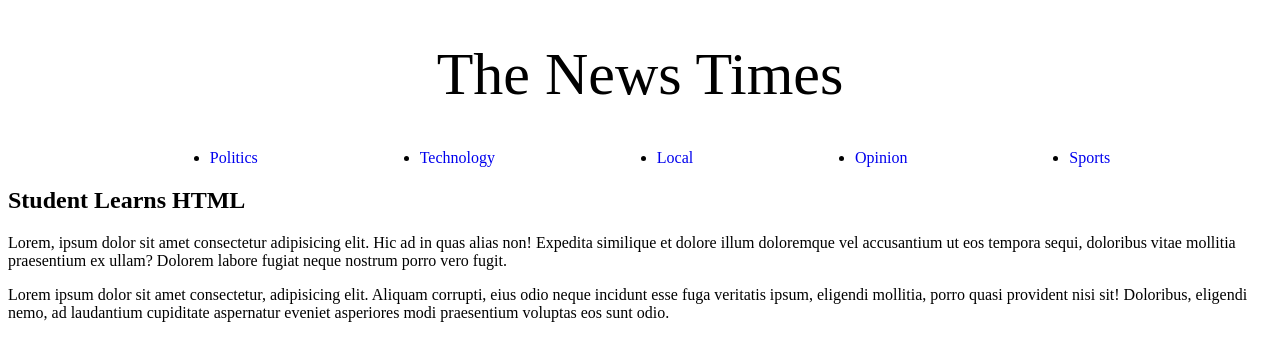
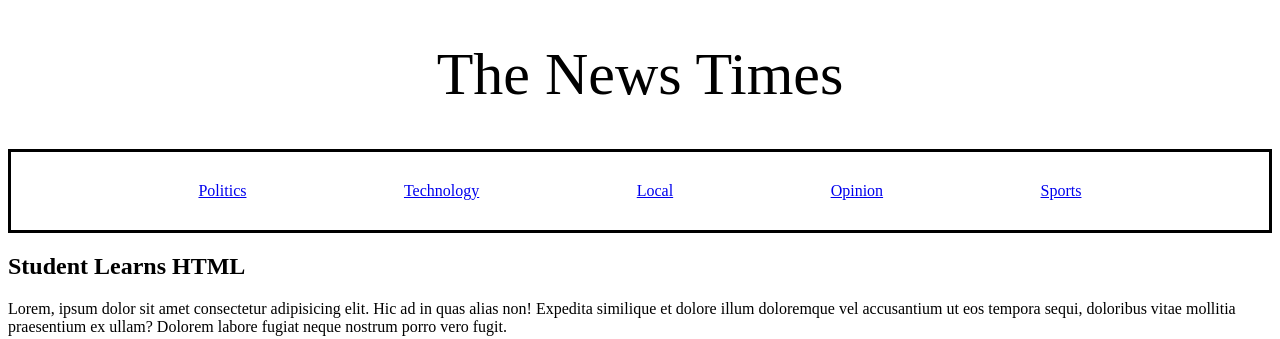
Before and after one commit to leamuno/intro_frontend, a plain HTML site: page index.html in a window 1280 px wide. Shown: the top 339 px of the page. Drawn offline with Linux system fonts and the light colour scheme.

Commit message:
Oct 1, 2023, 10:37 AM

```diff
--- a/main.css
+++ b/main.css
@@ -7,10 +7,22 @@
 .nav-links {
     display: flex;
     justify-content: space-evenly;
+    border: 3px solid black;
+    align-items: center;
+    margin: 0;
+    padding: 30px;
 }
-.nav-links a {
+.site-section {
+    list-style-type: none;
+
+}
+.site-section:hover {
+    text-decoration: underline;
+}
+section-link {
+    color: #666;
+    font: "Futura";
+    font-weight: bold;
+    font-size: 30px;
     text-decoration: none;
 }
-.nav-links li {
-    text-decoration: none;
-}
```
